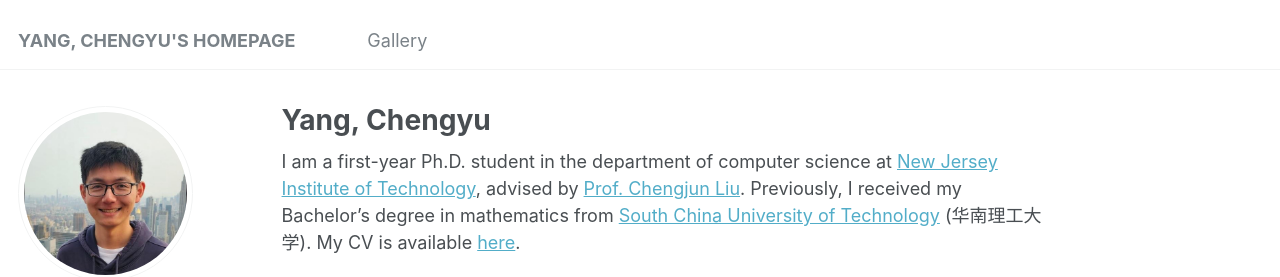
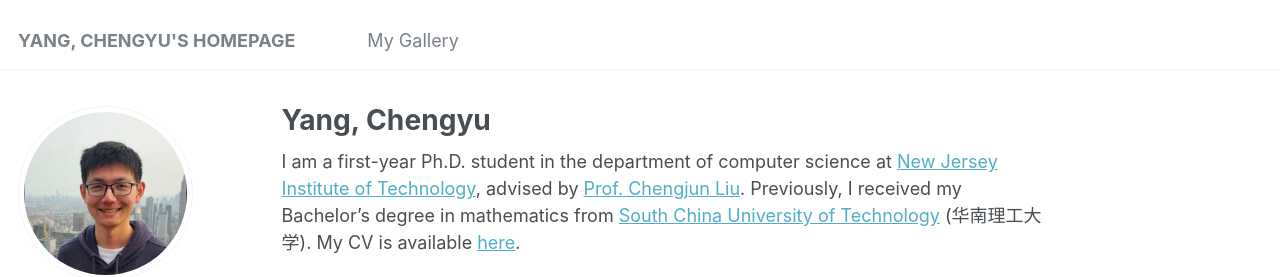
Before and after one commit to cyang322/cyang322.github.io, a Jekyll site: the page built from _pages/about.md, in a window 1280 px wide. Shown: the top 277 px of the page. Built offline with Jekyll 4.4.1, drawn with Linux system fonts in a browser that asks for light colours.

```diff
--- a/_data/navigation.yml
+++ b/_data/navigation.yml
@@ -14,7 +14,7 @@ main:
   # - title: "Teaching"
   #   url: /teaching/
 
-  - title: "Gallery"
+  - title: "My Gallery"
     url: /portfolio/
 
   # - title: "Blog Posts"
```
